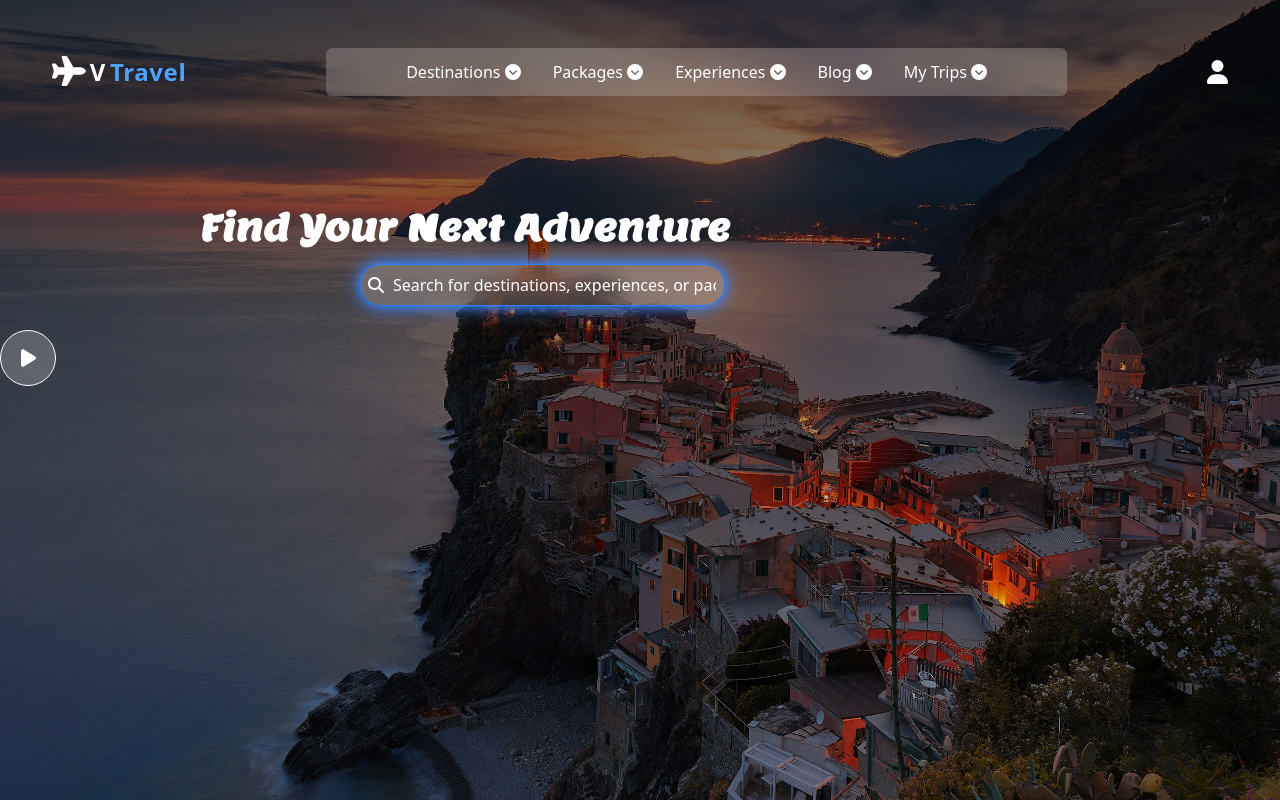
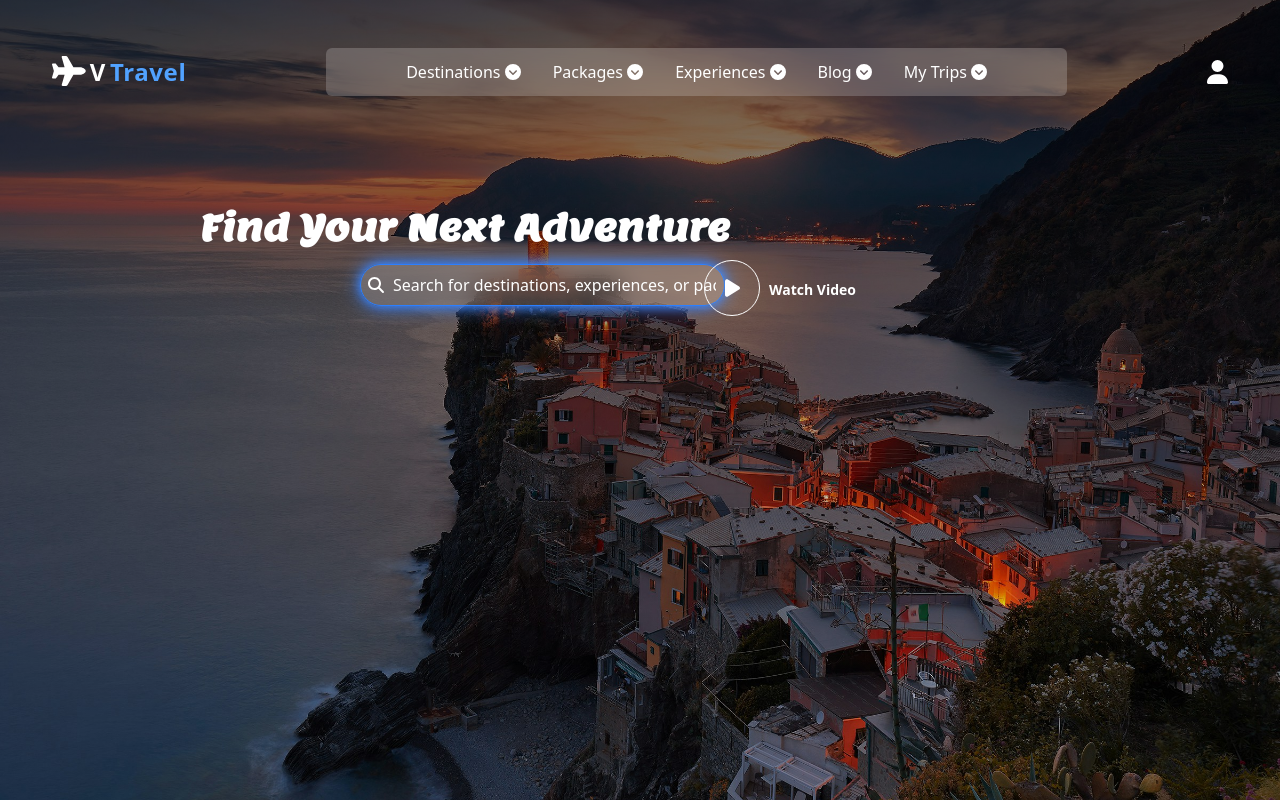
Before and after one commit to Priyanku-AI/Travel, a React (Vite) app: page / in a window 1280 px wide. Built offline with nearby package versions, Linux system fonts and the light colour scheme.

Commit message:
Update HeroSection video button position and style
Changed the video play button from absolute to fixed positioning, adjusted its location, and updated background opacity. Added a 'Watch Video' label next to the button for improved clarity.

```diff
--- a/src/components/HeroSection/HeroSection.jsx
+++ b/src/components/HeroSection/HeroSection.jsx
@@ -20,15 +20,10 @@ function HeroSection() {
           placeholder="Search for destinations, experiences, or packages.."
           className="w-1/2 pl-8 pr-2 py-2 mt-4 ml-90 rounded-full bg-white/20 backdrop-blur-md border border-blue-500 text-white placeholder:text-white focus:outline-none focus:ring-2 focus:ring-blue-400 transition-all duration-300 shadow-[0_0_10px_#3b82f6,0_0_20px_#3b82f6]"
         />
-
-        {/* <input
-          type="text"
-          placeholder="Search for destinations, experiences, or packages..."
-          className="w-1/2 p-3 mt-4 ml-90 rounded-md bg-white/20 backdrop-blur-md border border-white/20 text-white placeholder:text-white focus:outline-none focus:ring-2 focus:ring-blue-400 transition-all duration-300"
-        /> */}
       </div>
-      <div className="absolute left-0 rounded-full w-14 h-14 border border-white bg-white/20 flex items-center justify-center mt-6">
+      <div className="fixed right-130 top-59 rounded-full w-14 h-14 border border-white bg-white/5 flex items-center justify-center mt-6">
         <FontAwesomeIcon icon={faPlay} className="text-white text-xl" />
+        <span className="text-white text-sm font-bold ml-2 fixed right-106 top-70">Watch Video</span>
       </div>
     </div>
   );
```
